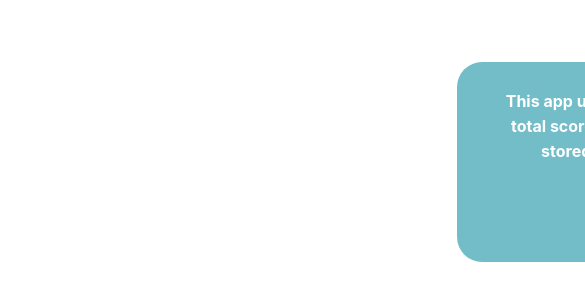
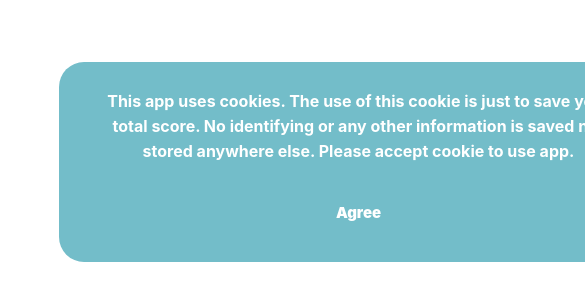
Before and after one commit to mmarsden89/trivia, a React (Create React App) app: page / in a window 390 px wide. Shown: the part 138-438 px from the top of the page, 585 px wide, since content can reach past the window. Built offline with nearby package versions, Linux system fonts and the light colour scheme; a web font is replaced by a local one.

Commit message:
add mobile stylign update for cookie screen

```diff
--- a/src/components/cookie/Cookie.scss
+++ b/src/components/cookie/Cookie.scss
@@ -7,7 +7,7 @@
   cursor: pointer;
   display: none;
   height: 200px;
-  left: calc(100vh / 2 + 35px);
+  left: 30vw;
   position: absolute;
   top: 200px;
   width: 600px;
@@ -31,3 +31,15 @@
   cursor: pointer;
   width: 100px;
 }
+
+@media (max-width: 1024px) {
+  .cookie-container {
+    left: 20vw;
+  }
+}
+
+@media (max-width: 900px) {
+  .cookie-container {
+    left: 15vw;
+  }
+}
--- a/src/media-queries.scss
+++ b/src/media-queries.scss
@@ -1,7 +1,4 @@
 @import "assets/styles/colors";
-
-@media all and (min-width: 1024px) and (max-width: 1280px) {
-}
 
 @media all and (min-width: 768px) and (max-width: 1024px) {
 }
@@ -56,14 +53,14 @@
   }
 
   .cookie-container {
-    top: 20vh !important;
+    top: 30vh !important;
     left: 0 !important;
-    width: 350px !important;
+    width: 100vw;
     height: 300px !important;
   }
 
   .cookie-messaging > p {
-    padding: 10px !important;
+    padding: 10px 40px !important;
   }
 
   .form-container {
```
